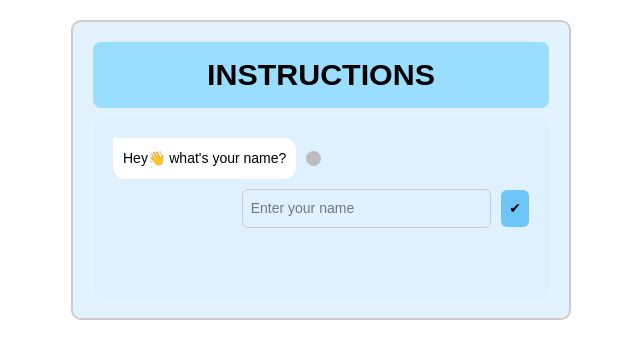
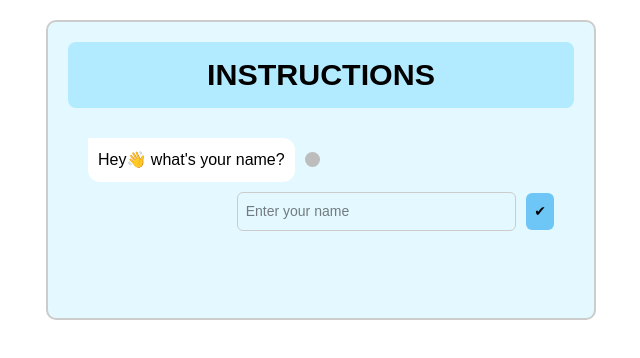
Before and after one commit to andresmotta9/fanshawe-survey-front, a React (Vite) app: page /instructions in a window 1280 px wide. Shown: the top 358 px of the page, without its empty margins (319-959 px from the left). Built offline with nearby package versions, Linux system fonts and the light colour scheme; a web font is replaced by a local one.

Commit message:
Update Instructions styles for improved layout and readability; adjust colors and dimensions

```diff
--- a/src/pages/Instructions/instructions.css
+++ b/src/pages/Instructions/instructions.css
@@ -1,9 +1,9 @@
 /* Mobile-First Styles */
 .instructions-container {
   width: 90%;
-  max-width: 500px;
+  max-width: 550px;
   margin: 20px auto;
-  background-color: #e2f3ff;
+  background-color: #E4F8FF;
   padding: 20px;
   border-radius: 10px;
   border: 2px solid #ccc;
@@ -12,7 +12,7 @@
 }
 
 .instructions-title {
-  background-color: #99ddff;
+  background-color: #B2EBFF;
   padding: 10px;
   font-size: 1.9rem;
   font-weight: bold;
@@ -21,7 +21,7 @@
 }
 
 .chat-box {
-  background-color: #dff1ff;
+  background-color: #E4F8FF;
   padding: 20px;
   border-radius: 8px;
   margin-top: 10px;
@@ -52,7 +52,7 @@
   border-radius: 12px;
   max-width: 75%;
   text-align: left;
-  font-size: 0.875rem;
+  font-size: 1rem;
 }
 
 /* System bubble styling */
```
